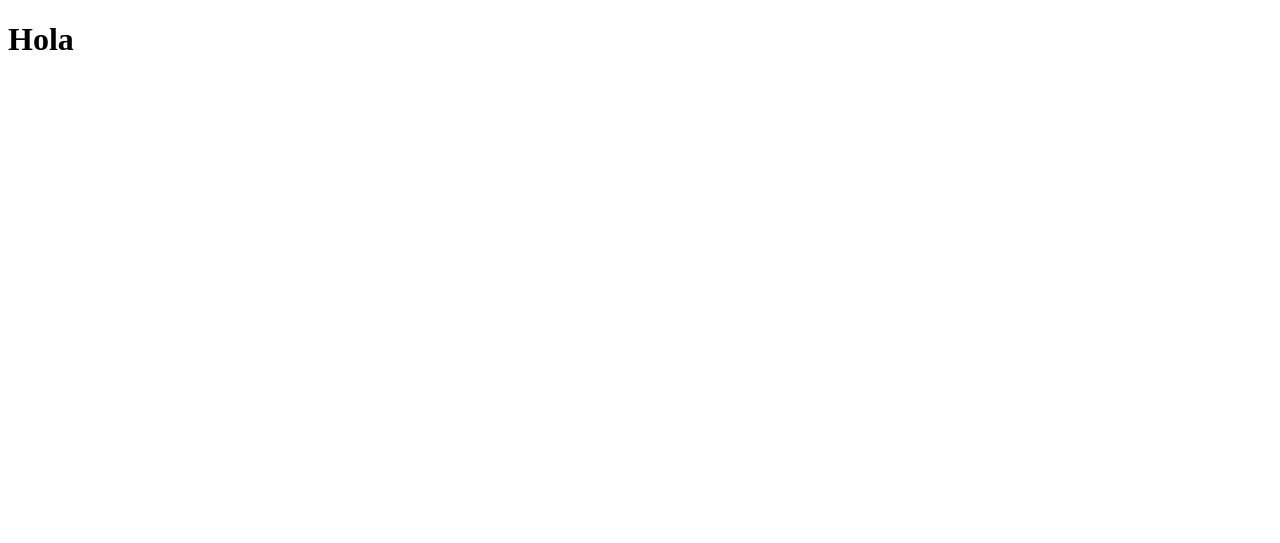
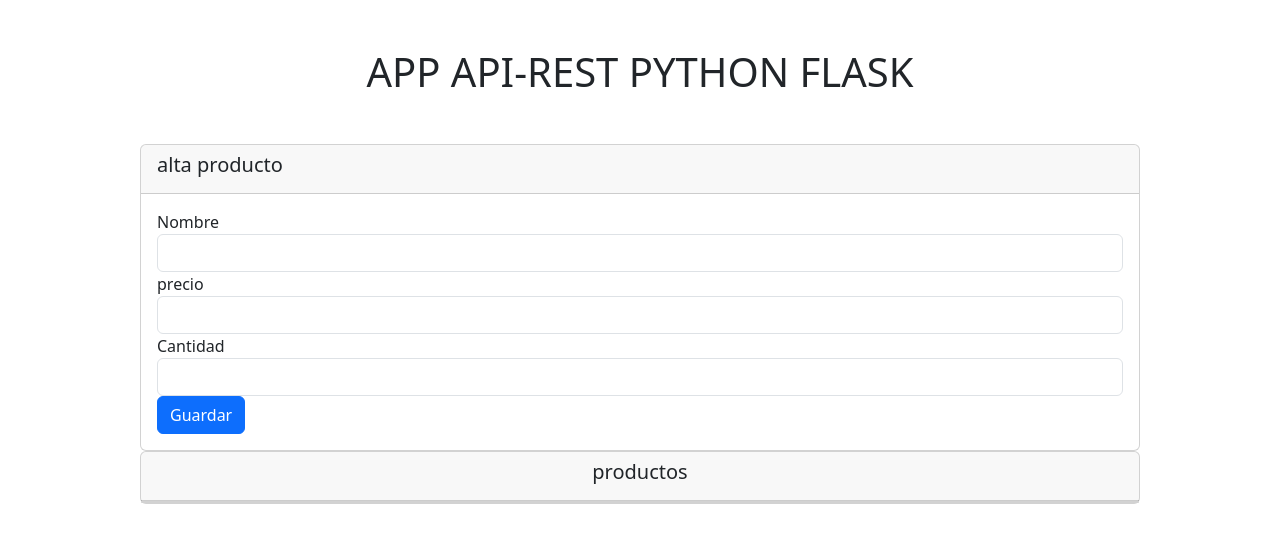
Before and after one commit to BrayanMedinaMoreno/Curso_Python, a Flask app: page / in a window 1280 px wide. Before the commit the part shown is almost empty. Shown: the top 543 px of the page. Run offline with Flask 2, Linux system fonts and the light colour scheme; data that the repository does not hold is empty; parts of the project's set-up code (start-up, migrations or seed data) failed here and were passed over.

Commit message:
NoConectaAlaNube,QueMiYoDelFuturoLoSolucione

```diff
--- a/Python flask/App python,flask/app.py
+++ b/Python flask/App python,flask/app.py
@@ -9,7 +9,9 @@ app = Flask(__name__)
 # rutas de la app
 @app.route("/")
 def home ():
-    return render_template("index.html")
+    products = db["products"]
+    productsReceived = list(products.find())
+    return render_template("index.html", products = productsReceived)
 
 #method post
 @app.route("/products", methods=["POST"])
@@ -49,7 +51,9 @@ def edit(product_name):
     if name and price and quantity:
         products.update_one({"name" : product_name}, {"$set" : {"name" : name, "price" : price, "quantity" : quantity}})
         response = jsonify({"message" : "Producto" + product_name + "actualizado correctamente"})
-        return
+        return redirect(url_for("home"))
+    else:
+        return notFound()
 
 @app.errorhandler(404)
 def notFound(error=None):
--- a/Python flask/App python,flask/database.py
+++ b/Python flask/App python,flask/database.py
@@ -1,13 +1,12 @@
 from pymongo import MongoClient
-import certifi
 
-MONGO_URI = "mongodb+srv://Akari:<ConquerorEnJoyer>@xd.kvv8olg.mongodb.net/?retryWrites=true&w=majority"
-ca = certifi.where()
+#MONGO_URI = "pymongo.MongoClient("mongodb+srv://<username>:<password>@cluster0.kzfpgmi.mongodb.net/?retryWrites=true&w=majority")"
+MONGO_URI = "mongodb://localhost:27017"
 
 def dbConnection():
     try:
-        cliente = MongoClient.connect(MONGO_URI, tlsCAFile=ca)
-        db = cliente["XD"]
+        cliente = MongoClient(MONGO_URI)
+        db = cliente.XD
     except ConnectionError:
         print("error de conexion con la bdd")
     return db
--- a/Python flask/App python,flask/templates/index.html
+++ b/Python flask/App python,flask/templates/index.html
@@ -4,9 +4,69 @@
     <meta charset="UTF-8">
     <meta http-equiv="X-UA-Compatible" content="IE=edge">
     <meta name="viewport" content="width=device-width, initial-scale=1.0">
-    <title>Document</title>
+    <title>Appi cloud</title>
+    <link href="https://cdn.jsdelivr.net/npm/bootstrap@5.3.0-alpha1/dist/css/bootstrap.min.css" rel="stylesheet" integrity="sha384-GLhlTQ8iRABdZLl6O3oVMWSktQOp6b7In1Zl3/Jr59b6EGGoI1aFkw7cmDA6j6gD" crossorigin="anonymous">
+
 </head>
-<body>
-    <h1>Hola</h1>
+<body class="container-fluid">
+
+    <div class="container">
+        <h1 class="text-center mt-5 mb-5">APP API-REST PYTHON FLASK</h1>
+    </div>
+
+    <div class="container-fluid ">
+        <div class="row row-col-1 row-cols-sm-1 row-cols-md-2 row-cols-lg-2" style="display: grid;place-content: center;">
+            <div class="abs-center col-md-12 mb-3" style="width: 80vw;">
+                <div class="card">
+                    <div class="card-header">
+                        <h5 class="teext-center">alta producto</h5>
+                    </div>
+                    <div class="card-body">
+                        <form action="/products" method="POST">
+                            <label>Nombre</label>
+                            <input type="text" class="form-control nb-3" name="name">
+                            <label>precio</label>
+                            <input type="text" class="form-control nb-3" name="price">
+                            <label>Cantidad</label>
+                            <input type="text" class="form-control nb-3" name="quantity">
+                            <button class="btn btn-primary" type="submit">Guardar</button>
+                        </form>
+                    </div>
+                </div>
+
+                <div class="col-md-12">
+                    <div class="card">
+                        <div class="card-header">
+                            <h5 class="text-center">productos</h5>
+                        </div>
+                        <div class="card body">
+                            <ul class="list-group">
+                                <div class="row row-col-2 row-cols-sm-2 row-cols-md-3 row-cols-lg-3">
+                                    {% for product in products %}
+                                        <div class="col">
+                                            <li class="list-group-item mb-3">
+                                                <form action="/edit/{{product.name}}" method="POST">
+                                                    <input type="text" class="form-control" value="{{product.name}}" name="name">
+                                                    <small>CANTIDAD</small>
+                                                    <input type="text" class="form-control" value="{{product.quantity}}" name="quantity">
+                                                    <small>PRECIO</small>
+                                                    <input type="text" class="form-control" value="{{product.price}}" name="price">
+                                                    <button class="btn btm-primary btn-sn" type="submit">Editar</button>
+                                                    <a href="{{url_for("delete", product_name=product.name)}}" class="btn btn-danger btn-sm">Eliminar</a>
+
+                                                </form>
+                                            </li>
+                                        </div>
+
+                                    {% endfor %}
+                                </div>
+                            </ul>
+                        </div>
+                    </div>
+                </div>
+            </div>
+        </div>
+    </div>
+
 </body>
 </html>
```
